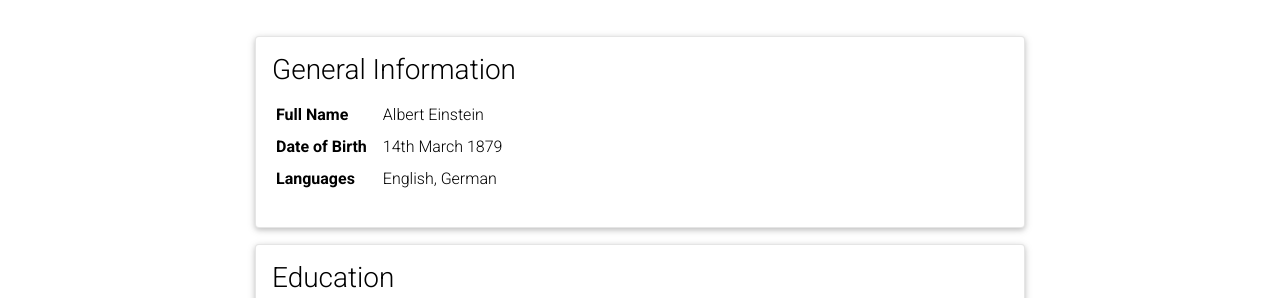
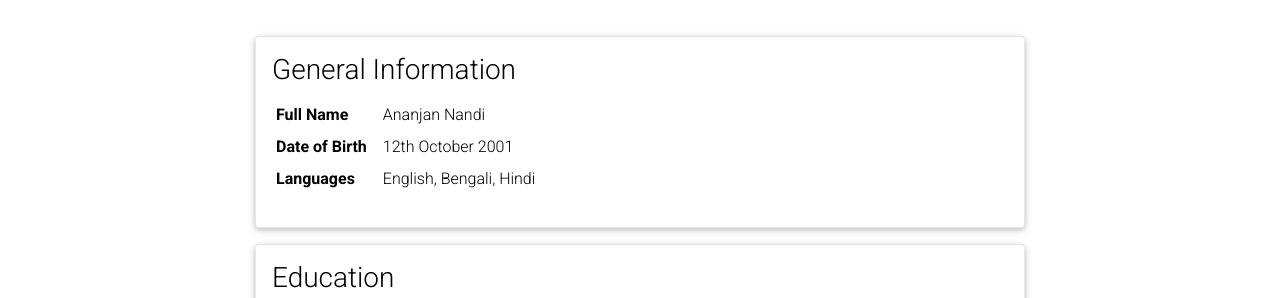
Before and after one commit to ananjan-nandi-9/ananjan-nandi-9.github.io, a Jekyll site: the page built from _pages/cv.md, in a window 1280 px wide and 900 px high. Shown: the part 149-447 px from the top of the window. Built offline with Jekyll 4.4.1, drawn with Linux system fonts in a browser that asks for light colours; comment, search, counter and statistics services are not loaded; a style sheet for code colours, icons or effects is not loaded.

Commit message:
Update cv.yml

```diff
--- a/_data/cv.yml
+++ b/_data/cv.yml
@@ -2,11 +2,11 @@
   type: map
   contents:
     - name: Full Name
-      value: Albert Einstein
+      value: Ananjan Nandi
     - name: Date of Birth
-      value: 14th March 1879
+      value: 12th October 2001
     - name: Languages
-      value: English, German
+      value: English, Bengali, Hindi
 
 - title: Education
   type: time_table
```
